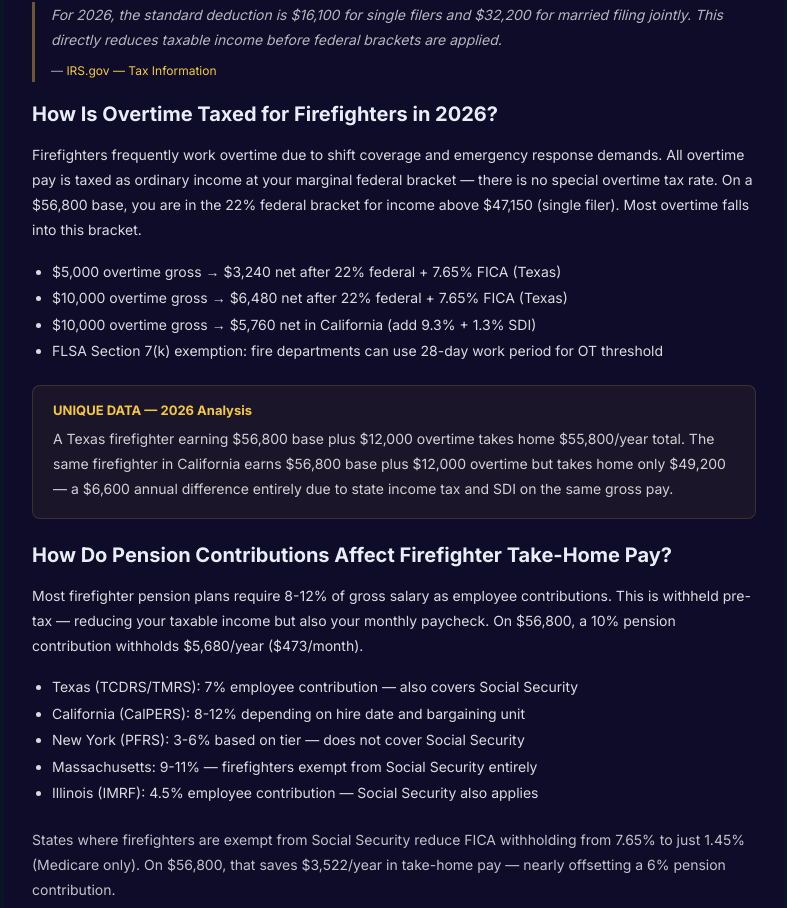
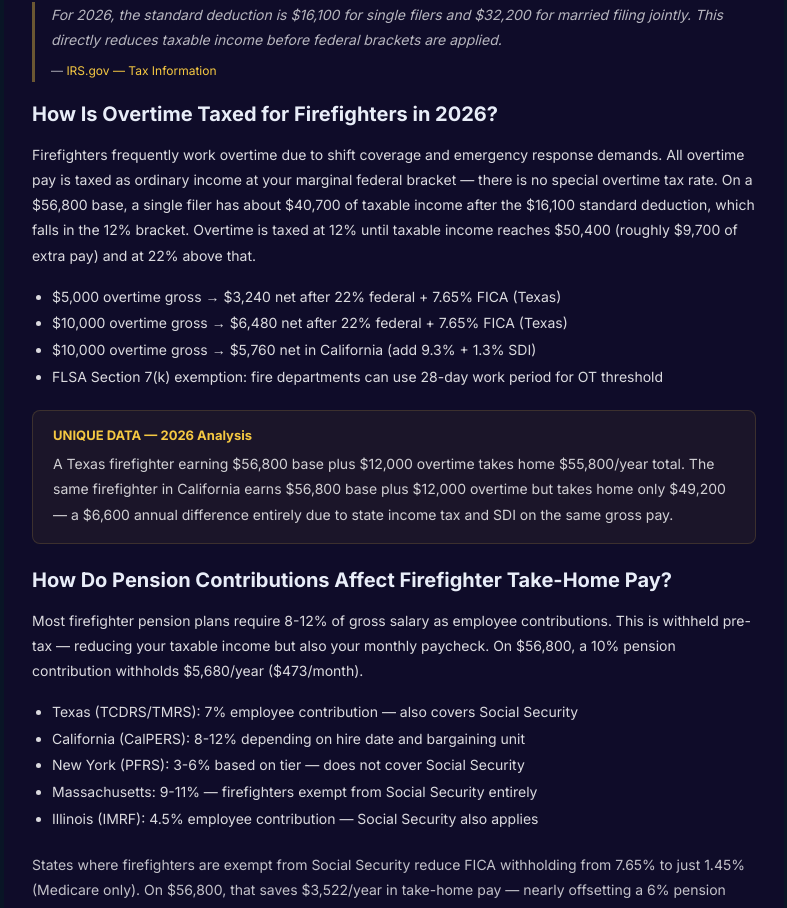
Before and after one commit to devqrcraft-ui/privatepaycheck, a Next.js app: page /blog/firefighter-salary-after-taxes in a window 1280 px wide. Shown: the part 2063-2971 px from the top of the page, without its empty margins (246-1033 px from the left). Built offline with nearby package versions, Linux system fonts and the light colour scheme.

Commit message:
fix: 2026 bracket facts in MFJ, overtime-pay, firefighter, police blog posts (taxable vs gross income)

```diff
--- a/src/app/blog/firefighter-salary-after-taxes/page.tsx
+++ b/src/app/blog/firefighter-salary-after-taxes/page.tsx
@@ -204,7 +204,7 @@ export default function Page() {
             How Is Overtime Taxed for Firefighters in 2026?
           </h2>
           <p style={{fontSize:14, lineHeight:1.8, color:'rgba(255,255,255,0.85)', marginBottom:16}}>
-            {'Firefighters frequently work overtime due to shift coverage and emergency response demands. All overtime pay is taxed as ordinary income at your marginal federal bracket — there is no special overtime tax rate. On a $56,800 base, you are in the 22% federal bracket for income above $47,150 (single filer). Most overtime falls into this bracket.'}
+            {'Firefighters frequently work overtime due to shift coverage and emergency response demands. All overtime pay is taxed as ordinary income at your marginal federal bracket — there is no special overtime tax rate. On a $56,800 base, a single filer has about $40,700 of taxable income after the $16,100 standard deduction, which falls in the 12% bracket. Overtime is taxed at 12% until taxable income reaches $50,400 (roughly $9,700 of extra pay) and at 22% above that.'}
           </p>
 
           <ul style={{margin:'0 0 20px', padding:'0 0 0 20px', fontSize:14, lineHeight:1.9, color:'rgba(255,255,255,0.85)'}}>
--- a/src/app/blog/married-filing-jointly-paycheck-2026/page.tsx
+++ b/src/app/blog/married-filing-jointly-paycheck-2026/page.tsx
@@ -35,7 +35,7 @@ export default function Page() {
       <p style={{ fontSize: 17, color: '#c8d0e7', marginBottom: 32 }}>Filing as <strong>married filing jointly (MFJ)</strong> gives you a <strong>$30,000 standard deduction</strong> in 2026 — double the single amount. This directly increases your paycheck take-home.</p>
 
       <div style={{ background: '#d4edda', color: '#1a1a2e', border: '1px solid #28a745', borderRadius: 8, padding: '14px 18px', marginBottom: 28 }}>
-        <strong>Key 2026 MFJ numbers:</strong> Standard deduction $30,000 · Top bracket 37% starts at $731,200 · 22% bracket starts at $96,950 combined
+        <strong>Key 2026 MFJ numbers:</strong> Standard deduction $32,200 · Top bracket 37% starts at $768,700 · 22% bracket starts at $100,800 combined
       </div>
 
       <h2 style={{ fontSize: 22, fontWeight: 800, marginBottom: 12 }}>Single vs Married Filing Jointly — Tax Comparison</h2>
--- a/src/app/blog/overtime-pay-rules-by-state/page.tsx
+++ b/src/app/blog/overtime-pay-rules-by-state/page.tsx
@@ -106,7 +106,7 @@ export default function Post() {
         <div style={{ fontSize:'15px', lineHeight:1.9, opacity:0.85 }}>
           <h2 style={{ fontSize:'22px', fontWeight:800, margin:'32px 0 12px', color:'white' }}>How Overtime Affects Your Taxes</h2>
           <p>Overtime income is taxed at your <strong>marginal tax rate</strong> — not a special OT rate. If your regular income puts you in the 22% bracket, your overtime earnings are also taxed at 22% (or higher if the extra income pushes you into a new bracket).</p>
-          <p>For example: a worker earning $50,000 base salary is in the 22% bracket for income above $47,150. All overtime earnings would be taxed at 22% federally. If they earn enough OT to push above $100,525, the excess would be taxed at 24%.</p>
+          <p>For example: a single filer earns $50,000 in base pay. After the $16,100 standard deduction, taxable income is about $33,900, which is in the 12% bracket. Overtime is taxed at your marginal rate: taxable income above $50,400 is taxed at 22% and above $105,700 at 24%. In practice, overtime stays in the 12% bracket until total pay reaches roughly $66,500.</p>
 
           <h2 style={{ fontSize:'22px', fontWeight:800, margin:'32px 0 12px', color:'white' }}>Exempt vs. Non-Exempt Employees</h2>
           <p>Not all workers qualify for overtime. Employees may be exempt if they are paid on a salary basis (over $684/week) AND their primary duties are executive, administrative, or professional in nature. Common exempt roles: managers, lawyers, doctors, teachers, outside sales reps, and most computer professionals earning over $27.63/hr.</p>
--- a/src/app/blog/police-officer-salary-after-taxes/page.tsx
+++ b/src/app/blog/police-officer-salary-after-taxes/page.tsx
@@ -67,7 +67,7 @@ export default function Page() {
             <li>{'FICA is 7.65% — $5,172/year on $67,600 (some departments exempt from SS)'}</li>
             <li>{'Pension contributions (8-12%) are pre-tax — reduce taxable income but cut paycheck'}</li>
             <li>{'TX/FL officers keep $3,000-$6,000/year more than CA due to zero state income tax'}</li>
-            <li>{'Overtime taxed as regular income — pushes earnings into 22% bracket above $47,150'}</li>
+            <li>{'Overtime is taxed as regular income at your marginal rate: 22% on taxable income above $50,400 and 24% above $105,700 (single, 2026)'}</li>
           </ul>
         </div>
 
```
